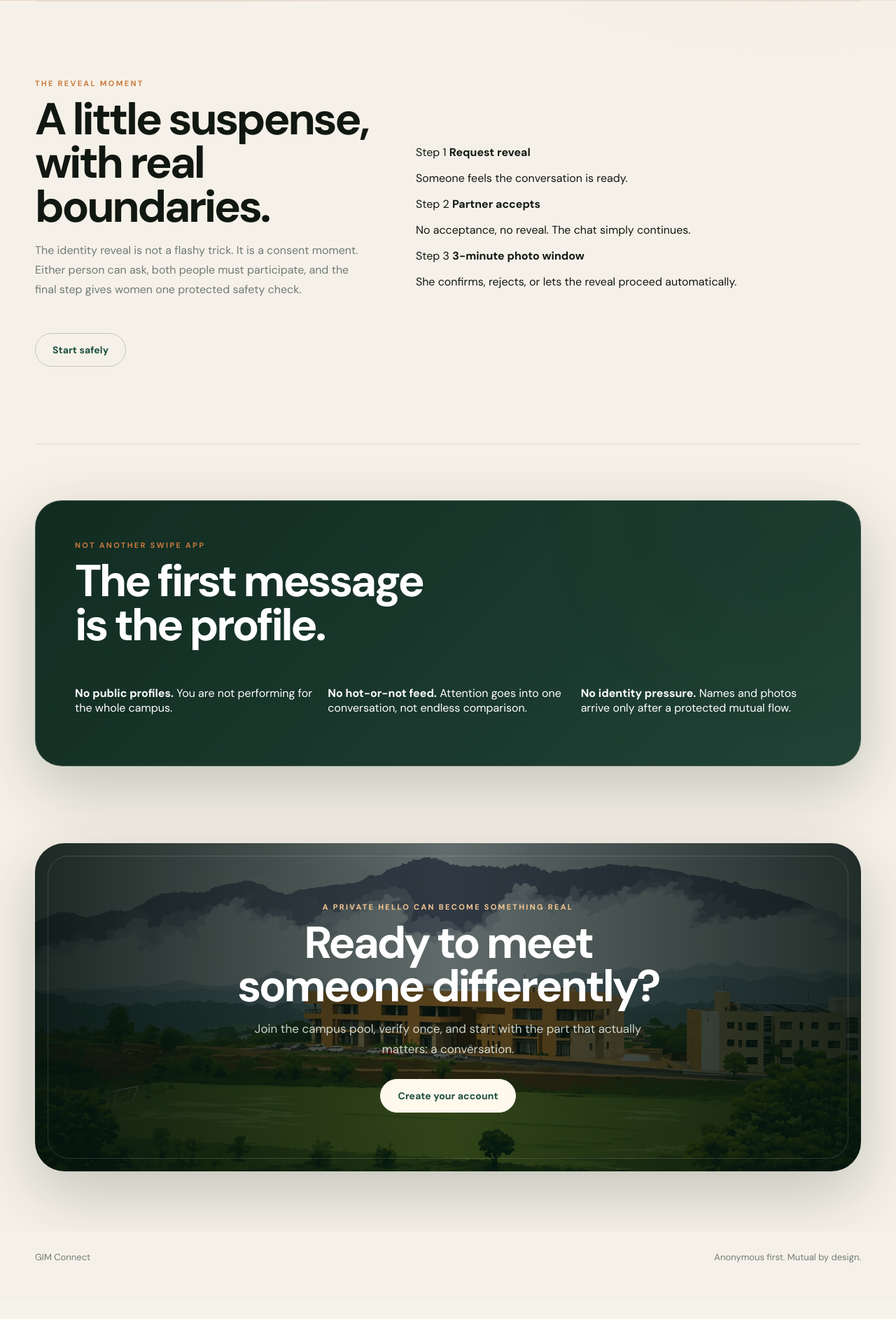
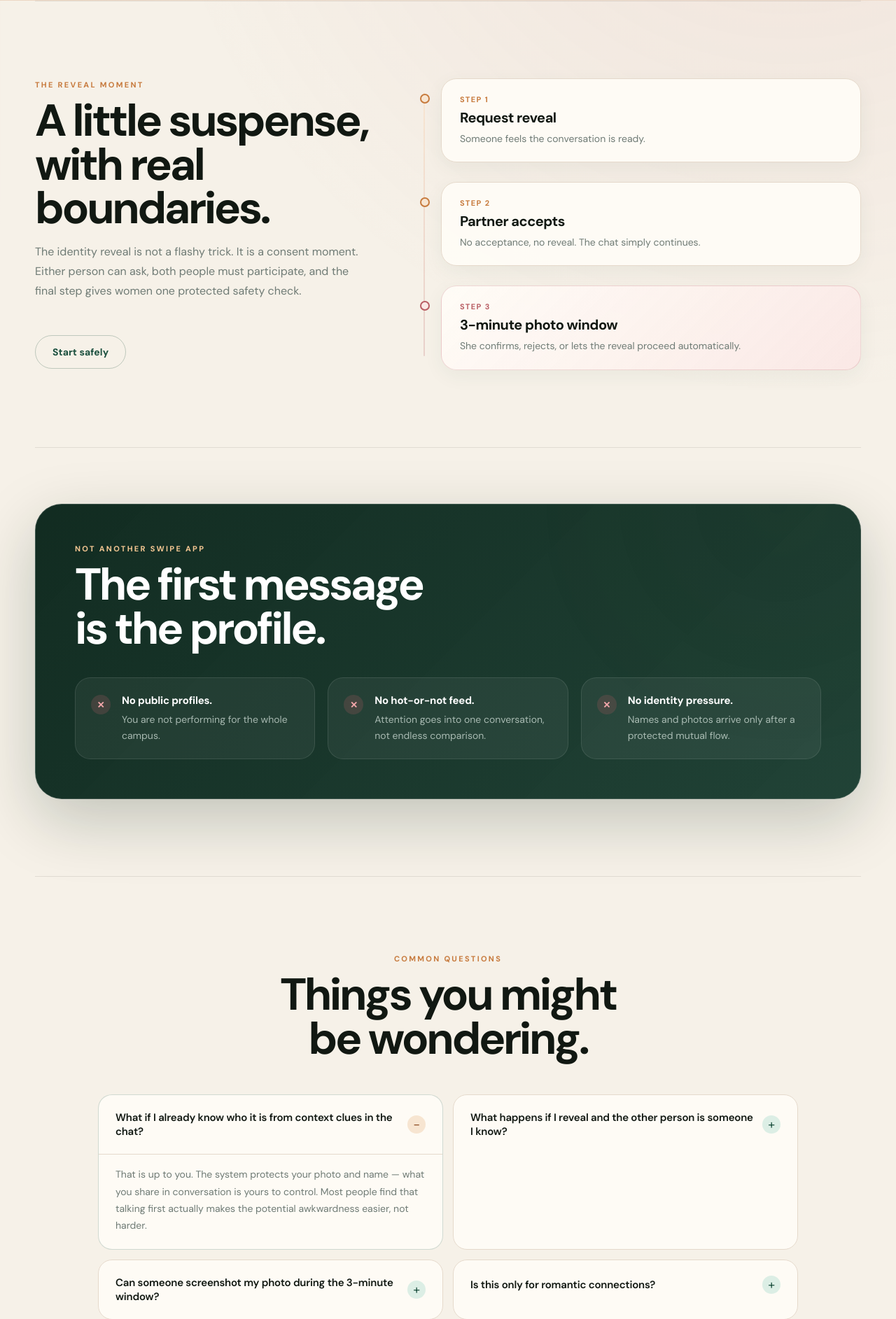
Before and after one commit to hraj065-blip/GIMconnect, a Django app: page / in a window 1280 px wide. Shown: the part 3083-4968 px from the top of the page at 70% size. Before the commit the page ends 4887 px from the top, so only its background shows below. Run offline with Django 5.2, Linux system fonts and the light colour scheme; some web fonts are replaced.

Commit message:
Enhance landing page content and layout

```diff
--- a/templates/connect/landing.html
+++ b/templates/connect/landing.html
@@ -1,6 +1,8 @@
 {% extends "connect/base.html" %}
 {% block content %}
 <div class="landing-page">
+
+  <!-- ─── HERO ─────────────────────────────────────────────── -->
   <section class="hero">
     <div class="hero-copy">
       <span class="eyebrow">Made only for GIM</span>
@@ -8,7 +10,7 @@
       <p class="lede">An intentional, anonymous-first way to connect with someone on campus. No profiles. No swiping. No public pressure.</p>
       <div class="actions">
         <a class="button hero-button" href="{% url 'signup' %}">Join with GIM email</a>
-        <a class="text-link" href="#how">See how it works</a>
+        <a class="text-link" href="#how">See how it works ↓</a>
       </div>
       <div class="trust-row">
         <span>GIM email verified</span>
@@ -34,6 +36,7 @@
     </div>
   </section>
 
+  <!-- ─── HOW IT WORKS ──────────────────────────────────────── -->
   <section class="section intro-strip" id="how">
     <div class="section-kicker">
       <span class="eyebrow">How it works</span>
@@ -41,23 +44,43 @@
     </div>
     <div class="feature-grid">
       <article class="feature elevated">
-        <span class="feature-num">01</span>
+        <div class="feature-glyph glyph-verify" aria-hidden="true">
+          <svg width="32" height="32" viewBox="0 0 32 32" fill="none">
+            <rect x="4" y="6" width="24" height="20" rx="5" stroke="currentColor" stroke-width="1.6"/>
+            <path d="M11 16l3 3 7-7" stroke="currentColor" stroke-width="1.8" stroke-linecap="round" stroke-linejoin="round"/>
+            <circle cx="16" cy="6" r="3" fill="currentColor" opacity=".22"/>
+          </svg>
+        </div>
         <h3>Verify privately</h3>
         <p>Join with your institutional email and a verification selfie. Your photo stays private unless a reveal is completed.</p>
       </article>
       <article class="feature elevated">
-        <span class="feature-num">02</span>
+        <div class="feature-glyph glyph-chat" aria-hidden="true">
+          <svg width="32" height="32" viewBox="0 0 32 32" fill="none">
+            <path d="M6 8a3 3 0 013-3h14a3 3 0 013 3v10a3 3 0 01-3 3H18l-4 4v-4H9a3 3 0 01-3-3V8z" stroke="currentColor" stroke-width="1.6" stroke-linejoin="round"/>
+            <circle cx="12" cy="13" r="1.2" fill="currentColor"/>
+            <circle cx="16" cy="13" r="1.2" fill="currentColor"/>
+            <circle cx="20" cy="13" r="1.2" fill="currentColor"/>
+          </svg>
+        </div>
         <h3>Start anonymous</h3>
         <p>Get matched into a text-only conversation. No searchable profile, no public photos, and no swipe marketplace.</p>
       </article>
       <article class="feature elevated">
-        <span class="feature-num">03</span>
+        <div class="feature-glyph glyph-reveal" aria-hidden="true">
+          <svg width="32" height="32" viewBox="0 0 32 32" fill="none">
+            <circle cx="16" cy="16" r="10" stroke="currentColor" stroke-width="1.6"/>
+            <path d="M10 16s2-4 6-4 6 4 6 4-2 4-6 4-6-4-6-4z" stroke="currentColor" stroke-width="1.6" stroke-linejoin="round"/>
+            <circle cx="16" cy="16" r="2.5" fill="currentColor"/>
+          </svg>
+        </div>
         <h3>Reveal when ready</h3>
         <p>If the vibe feels right, request a mutual reveal. The reveal is deliberate, protected, and never forced.</p>
       </article>
     </div>
   </section>
 
+  <!-- ─── MOOD / CHAT PREVIEW ───────────────────────────────── -->
   <section class="section mood-section">
     <div class="mood-copy">
       <span class="eyebrow">Campus dating, softened</span>
@@ -71,14 +94,15 @@
         <span></span>
       </div>
       <div class="chat-preview">
-        <div class="chat-bubble theirs">What is one small thing you secretly love about campus?</div>
-        <div class="chat-bubble mine">Late evening walks after class. Everything feels quieter.</div>
-        <div class="chat-bubble theirs">That is oddly specific. I like it.</div>
+        <div class="chat-bubble theirs chat-anim" style="--d:0s">What is one small thing you secretly love about campus?</div>
+        <div class="chat-bubble mine chat-anim" style="--d:.6s">Late evening walks after class. Everything feels quieter.</div>
+        <div class="chat-bubble theirs chat-anim" style="--d:1.1s">That is oddly specific. I like it.</div>
       </div>
       <div class="typing-pill">Identity hidden until both people choose otherwise</div>
     </div>
   </section>
 
+  <!-- ─── SAFETY SECTION ────────────────────────────────────── -->
   <section class="section safety-section" id="safety">
     <div class="section-kicker centered">
       <span class="eyebrow">Designed for peace of mind</span>
@@ -104,6 +128,7 @@
     </div>
   </section>
 
+  <!-- ─── REVEAL FLOW (timeline) ───────────────────────────── -->
   <section class="section reveal-section">
     <div class="reveal-panel-copy">
       <span class="eyebrow">The reveal moment</span>
@@ -111,42 +136,99 @@
       <p>The identity reveal is not a flashy trick. It is a consent moment. Either person can ask, both people must participate, and the final step gives women one protected safety check.</p>
       <a class="button secondary" href="{% url 'signup' %}">Start safely</a>
     </div>
-    <div class="reveal-flow">
-      <div class="flow-card">
-        <span>Step 1</span>
+    <div class="reveal-timeline">
+      <div class="timeline-line" aria-hidden="true"></div>
+      <div class="timeline-step">
+        <div class="timeline-dot"></div>
+        <div class="timeline-card">
+          <span class="tl-step">Step 1</span>
           <strong>Request reveal</strong>
           <p>Someone feels the conversation is ready.</p>
         </div>
-      <div class="flow-card">
-        <span>Step 2</span>
+      </div>
+      <div class="timeline-step">
+        <div class="timeline-dot"></div>
+        <div class="timeline-card">
+          <span class="tl-step">Step 2</span>
           <strong>Partner accepts</strong>
           <p>No acceptance, no reveal. The chat simply continues.</p>
         </div>
-      <div class="flow-card final">
-        <span>Step 3</span>
+      </div>
+      <div class="timeline-step final">
+        <div class="timeline-dot dot-rose"></div>
+        <div class="timeline-card card-rose">
+          <span class="tl-step rose">Step 3</span>
           <strong>3-minute photo window</strong>
           <p>She confirms, rejects, or lets the reveal proceed automatically.</p>
         </div>
       </div>
+    </div>
   </section>
 
+  <!-- ─── NOT ANOTHER SWIPE APP ────────────────────────────── -->
   <section class="section contrast-section">
     <div class="contrast-card">
-      <span class="eyebrow">Not another swipe app</span>
+      <span class="eyebrow light">Not another swipe app</span>
       <h2>The first message is the profile.</h2>
       <div class="contrast-list">
-        <p><strong>No public profiles.</strong> You are not performing for the whole campus.</p>
-        <p><strong>No hot-or-not feed.</strong> Attention goes into one conversation, not endless comparison.</p>
-        <p><strong>No identity pressure.</strong> Names and photos arrive only after a protected mutual flow.</p>
+        <div class="contrast-item">
+          <span class="contrast-mark" aria-hidden="true">✕</span>
+          <div>
+            <strong>No public profiles.</strong>
+            <p>You are not performing for the whole campus.</p>
+          </div>
+        </div>
+        <div class="contrast-item">
+          <span class="contrast-mark" aria-hidden="true">✕</span>
+          <div>
+            <strong>No hot-or-not feed.</strong>
+            <p>Attention goes into one conversation, not endless comparison.</p>
+          </div>
+        </div>
+        <div class="contrast-item">
+          <span class="contrast-mark" aria-hidden="true">✕</span>
+          <div>
+            <strong>No identity pressure.</strong>
+            <p>Names and photos arrive only after a protected mutual flow.</p>
+          </div>
+        </div>
       </div>
     </div>
   </section>
 
+  <!-- ─── FAQ STRIP ────────────────────────────────────────── -->
+  <section class="section faq-section">
+    <div class="section-kicker centered">
+      <span class="eyebrow">Common questions</span>
+      <h2>Things you might be wondering.</h2>
+    </div>
+    <div class="faq-grid">
+      <details class="faq-item" open>
+        <summary class="faq-q">What if I already know who it is from context clues in the chat?</summary>
+        <p class="faq-a">That is up to you. The system protects your photo and name — what you share in conversation is yours to control. Most people find that talking first actually makes the potential awkwardness easier, not harder.</p>
+      </details>
+      <details class="faq-item">
+        <summary class="faq-q">What happens if I reveal and the other person is someone I know?</summary>
+        <p class="faq-a">The reveal is mutual, private, and not broadcast anywhere. Only the two of you see the result. If it is awkward, it stays between you — it does not appear on a timeline or affect anyone else.</p>
+      </details>
+      <details class="faq-item">
+        <summary class="faq-q">Can someone screenshot my photo during the 3-minute window?</summary>
+        <p class="faq-a">We cannot prevent screenshots technically, but the photo is never saved to our servers after the window closes, and the reveal only happens when both people have already agreed. This is designed for people who are genuinely interested — not for bad actors.</p>
+      </details>
+      <details class="faq-item">
+        <summary class="faq-q">Is this only for romantic connections?</summary>
+        <p class="faq-a">It is built with romantic intent in mind — the reveal flow and safety features are designed for that context. But the conversations themselves are just conversations. Some turn into friendships. That is fine too.</p>
+      </details>
+    </div>
+  </section>
+
+  <!-- ─── FINAL CTA ─────────────────────────────────────────── -->
   <section class="cta-panel">
     <span class="eyebrow light">A private hello can become something real</span>
     <h2>Ready to meet someone differently?</h2>
     <p>Join the campus pool, verify once, and start with the part that actually matters: a conversation.</p>
     <a class="button light-button" href="{% url 'signup' %}">Create your account</a>
   </section>
+
 </div>
 {% endblock %}
```
Lines whose indentation alone changed are shown as unchanged.
